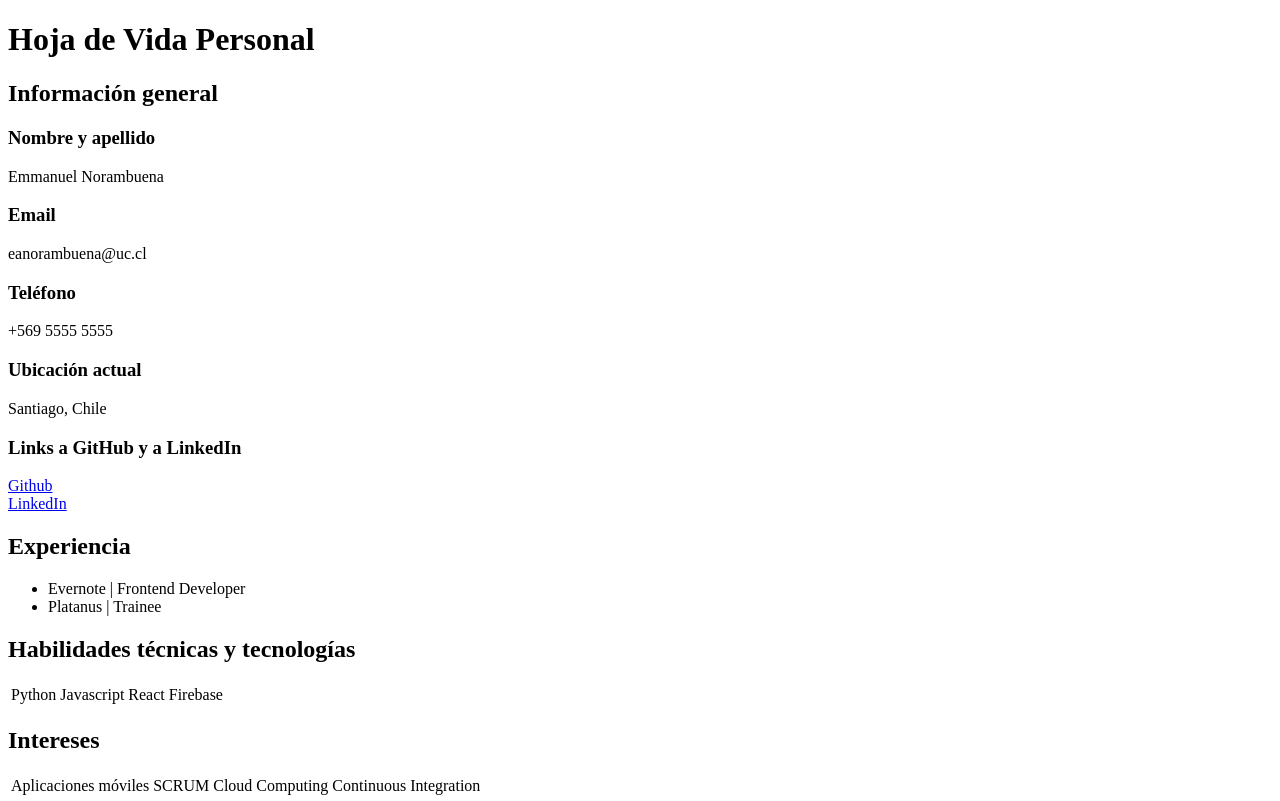
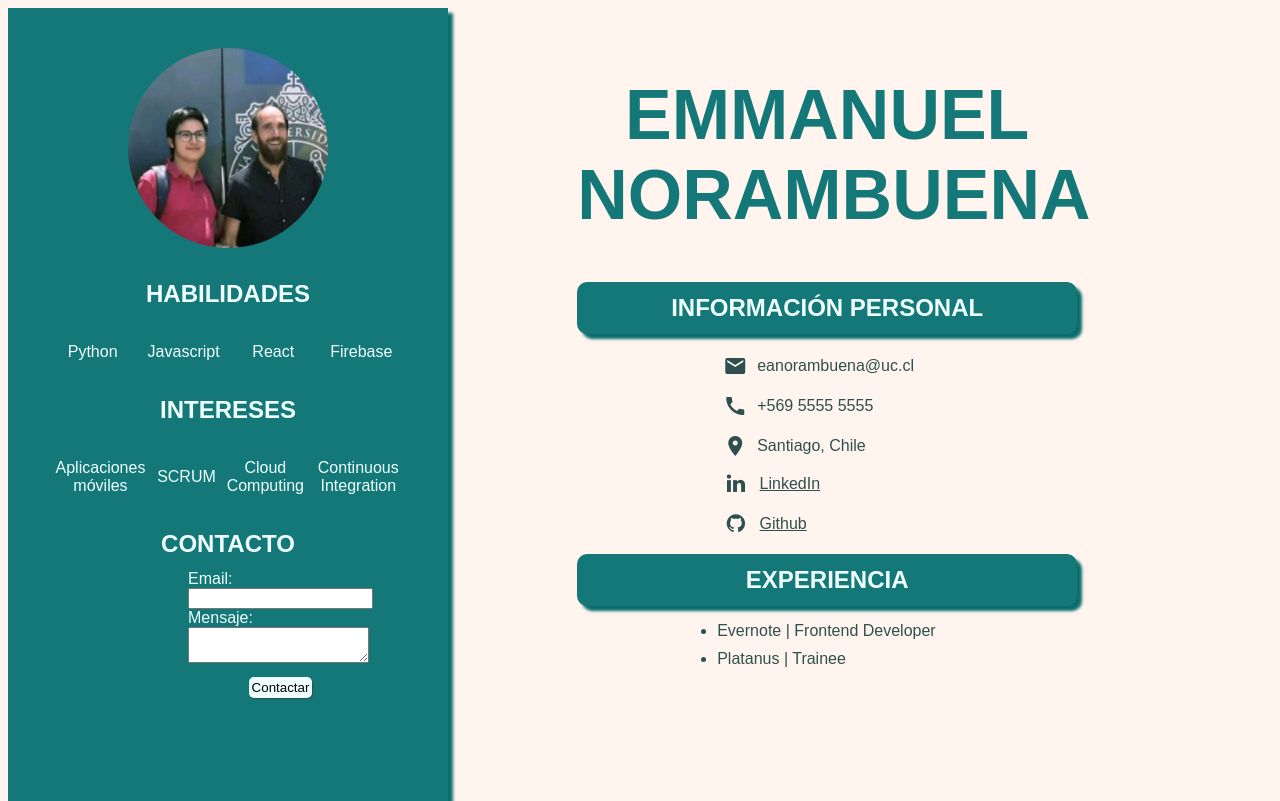
Before and after one commit to eanorambuena/my-cv-AdaSchool, a plain HTML site: page index.html in a window 1280 px wide. Shown: the top 801 px of the page. Drawn offline with Linux system fonts and the light colour scheme.

Commit message:
Add styles

```diff
--- a/index.html
+++ b/index.html
@@ -5,50 +5,87 @@
     <meta http-equiv="X-UA-Compatible" content="IE=edge">
     <meta name="viewport" content="width=device-width, initial-scale=1.0">
     <title>Emmanuel Norambuena</title>
+    <link href="https://fonts.googleapis.com/icon?family=Material+Icons" rel="stylesheet">
+    <link rel="stylesheet" href="https://maxcdn.bootstrapcdn.com/font-awesome/4.4.0/css/font-awesome.min.css">
+    <link rel="stylesheet" href="style.css"/>
 </head>
 <body>
-    <h1>Hoja de Vida Personal</h1>
-
-    <h2>Información general</h2>
-    <h3>Nombre y apellido</h3>
-    Emmanuel Norambuena
-    <h3>Email</h3>
-    eanorambuena@uc.cl
-    <h3>Teléfono</h3>
-    +569 5555 5555
-    <h3>Ubicación actual</h3>
-    Santiago, Chile
-    <h3>Links a GitHub y a LinkedIn</h3>
-    <a href = "https://github.com/eanorambuena">Github</a><br/>
-    <a href = "https://www.linkedin.com/in/eanorambuena">LinkedIn</a>
-
-    <h2>Experiencia</h2>
-    <ul>
-        <li>Evernote | Frontend Developer</li>
-        <li>Platanus | Trainee</li>
-    </ul>
-
-    <h2>Habilidades técnicas y tecnologías</h2>
+    <div class="container">
+        <div class="banner">
+            <div class="center" id="photo"><img src="media/photo.jpg"/></div>
+            <div class="subtitle">
+                <h2>Habilidades</h2>
+            </div>
+            <div class="centered-container">
                 <table>
                     <td>Python</td>
                     <td>Javascript</td>
                     <td>React</td>
                     <td>Firebase</td>
                 </table>
-
+            </div>
+            <div class="subtitle">
                 <h2>Intereses</h2>
+            </div>
+            <div class="centered-container">
                 <table>
                     <td>Aplicaciones móviles</td>
                     <td>SCRUM</td>
                     <td>Cloud Computing</td>
                     <td>Continuous Integration</td>
                 </table>
-    <br/>
-    <br/>
+            </div>
+
+            <div class="subtitle">
+                <h2>Contacto</h2>
+            </div>
+            <div class="center">
+                <section class="form">
                     Email:<br/>
                     <input /><br/>
                     Mensaje:<br/>
-    <textarea></textarea><br/>
-    <button>Contactar</button>
+                    <textarea></textarea>
+                    <div class="centered-container"><button>Contactar</button></div>
+                </section>
+            </div>
+        </div>
+        <div class="center">
+            <div class="main">
+                <h1>Emmanuel Norambuena</h1>
+                <div class="subtitle">
+                    <h2>Información personal</h2>
+                </div>
+                <section class="info">
+                    <div class="item">
+                        <i class="large material-icons">large mail</i>
+                        eanorambuena@uc.cl
+                    </div><br/>
+                    <div class="item">
+                        <i class="large material-icons">large call</i>
+                        +569 5555 5555
+                    </div><br/>
+                    <div class="item">
+                        <i class="large material-icons">large location_on</i>
+                        Santiago, Chile
+                    </div><br/>
+                    <div class="item">
+                        <i class="fa fa-linkedin fa-fw fa-lg"></i>
+                        <a href = "https://www.linkedin.com/in/eanorambuena">LinkedIn</a>
+                    </div><br/>
+                    <div class="item">
+                        <i class="fa fa-github fa-fw fa-lg"></i>
+                        <a href = "https://github.com/eanorambuena">Github</a><br/>
+                    </div>
+                </section>
+                <div class="subtitle">
+                    <h2>Experiencia</h2>
+                </div>
+                <ul>
+                    <li>Evernote | Frontend Developer</li>
+                    <li>Platanus | Trainee</li>
+                </ul>
+            </div>
+        </div>
+    </div>
 </body>
 </html>
--- /dev/null
+++ b/style.css
@@ -0,0 +1,141 @@
+body {
+    background-color: seashell;
+    font-family: sans-serif;
+}
+
+.container {
+    display: flex;
+    flex-wrap: wrap-reverse;
+    gap: 0;
+}
+
+.banner {
+    padding: 20px;
+    color: azure;
+    height: 150vh;
+    width: 400px;
+}
+
+.center {
+    display: flex;
+    justify-content: space-around;
+    flex-wrap: wrap;
+    width: 60%;
+}
+
+.main {
+    padding: 20px;
+    width: 500px;
+}
+
+.subtitle, .banner{
+    background-color: rgb(20, 120, 120);
+}
+
+h1 {
+    color: rgb(20, 120, 120);
+    font-weight: 700;
+    font-size: 70px;
+    text-align: center;
+    text-transform: uppercase;
+}
+
+h2 {
+    text-transform: uppercase;
+}
+
+.subtitle {
+    height: 2rem;
+    padding: 10px 5px;
+    border-radius: 10px;
+    color: azure;
+    display: flex;
+    align-items: center;
+    justify-content: center;
+    font-weight: 500;
+}
+
+li, a, .info{
+    color: darkslategrey;
+}
+
+li {
+    margin-left: 100px;
+    margin-bottom: 10px;
+}
+
+.info {
+    display: grid;
+    grid-auto-rows: 20px;
+    margin: 20px;
+}
+
+.item {
+    width: 350px;
+    display: flex;
+    flex-wrap: wrap;
+    align-items: center;
+    justify-content: left;
+    gap: 10px;
+}
+
+.fa {
+    margin-left: 125px;
+}
+
+.banner, .main .subtitle{
+    box-shadow: 5px 5px 3px rgb(10, 110, 110);
+}
+
+img {
+    height: 200px;
+    width: auto;
+    border-radius: 100px;
+}
+
+#photo {
+    width: 100%;
+    margin-top: 20px;
+    margin-bottom: 20px;
+}
+
+.form {
+    padding-left: 160px;
+    margin-top: 0px;
+}
+
+.centered-container{
+    width: 100%;
+    display: flex;
+    justify-content: center;
+}
+
+button{
+    background-color: azure;
+    margin-top: 10px;
+    border-radius: 5px;
+    border: 0;
+    padding: 3px;
+    font-weight: 200;
+    box-shadow: 1px 1px 1px darkslategrey;
+}
+
+button:active{
+    position: relative;
+    top: 5px;
+    left: 5px;
+    box-shadow: -5px -5px 5px darkslategrey;
+}
+
+table {
+    text-align: center;
+    vertical-align: top;
+    table-layout: auto;
+    border: 1;
+    margin: 20px;
+}
+
+td{
+    text-align: center;
+    column-width: 100px;
+}
```
Also changed, not shown: media/photo.jpg (added). Lines whose indentation alone changed are shown as unchanged.
